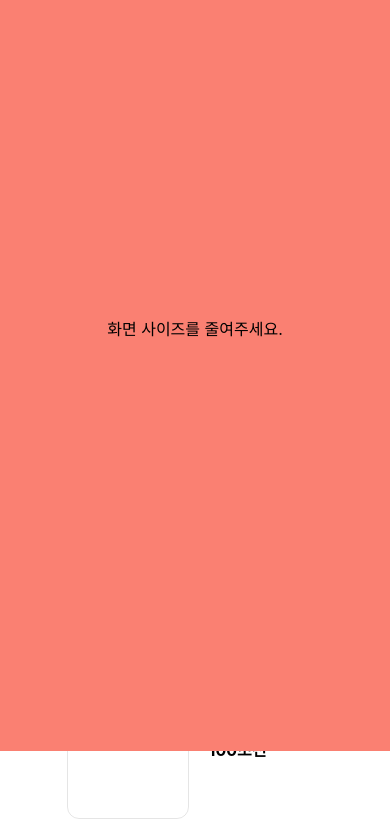
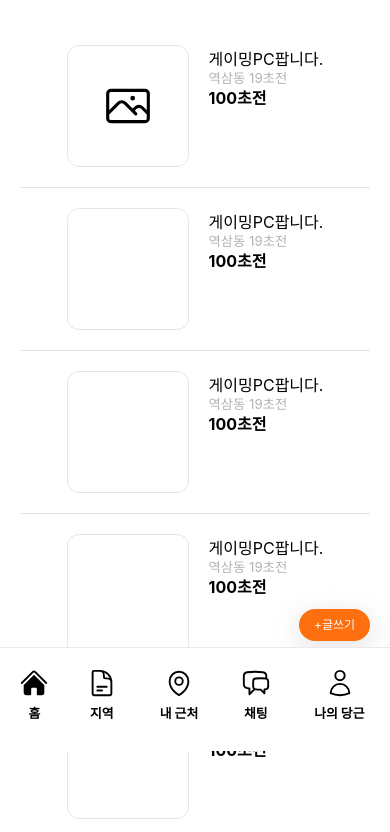
Before and after one commit to seongmookK/market-clone, a plain HTML site: page index.html in a window 390 px wide. Shown: the part 93-925 px from the top of the page. Drawn offline with Linux system fonts and the light colour scheme.

Commit message:
미디어 쿼리 관련 버그 수정
- 크롬 브라우저의 너비가 380픽셀보다 작아지지 않기 때문에 생긴 문제 해결
- 작은 화면에서의 안내 메시지가 스크롤에 따라 따라오지 않는 문제 해결
- 안내 메시지가 화면을 덮어서 화면 클릭이 안되는 문제 해결

```diff
--- a/css/style.css
+++ b/css/style.css
@@ -11,7 +11,7 @@ body {
 }
 
 .media-info-msg {
-  position: absolute;
+  position: fixed;
   top: 0;
   left: 0;
   width: 100vw;
@@ -20,11 +20,10 @@ body {
   justify-content: center;
   align-items: center;
   background-color: salmon;
-  opacity: 1;
 }
 
-@media screen and (max-width: 360px) {
+@media screen and (max-width: 500px) {
   .media-info-msg {
-    opacity: 0;
+    display: none;
   }
 }
```
